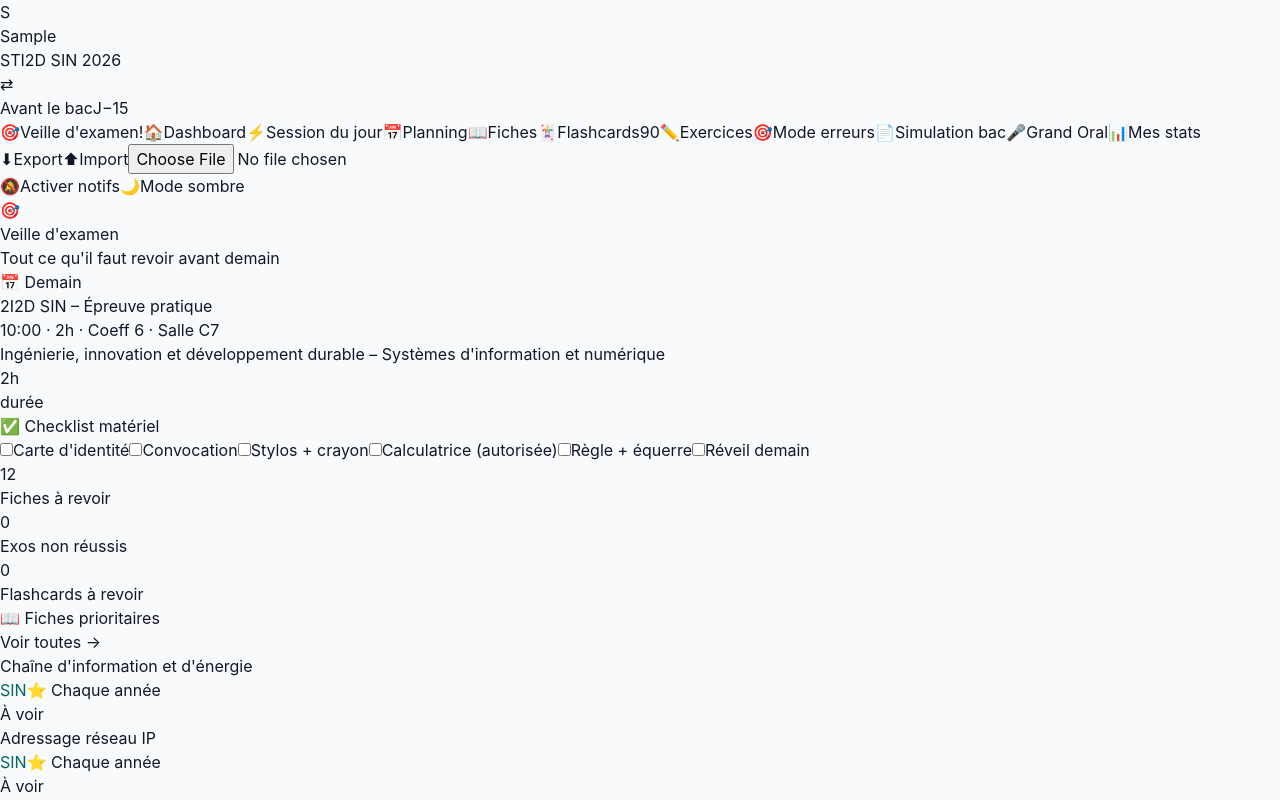
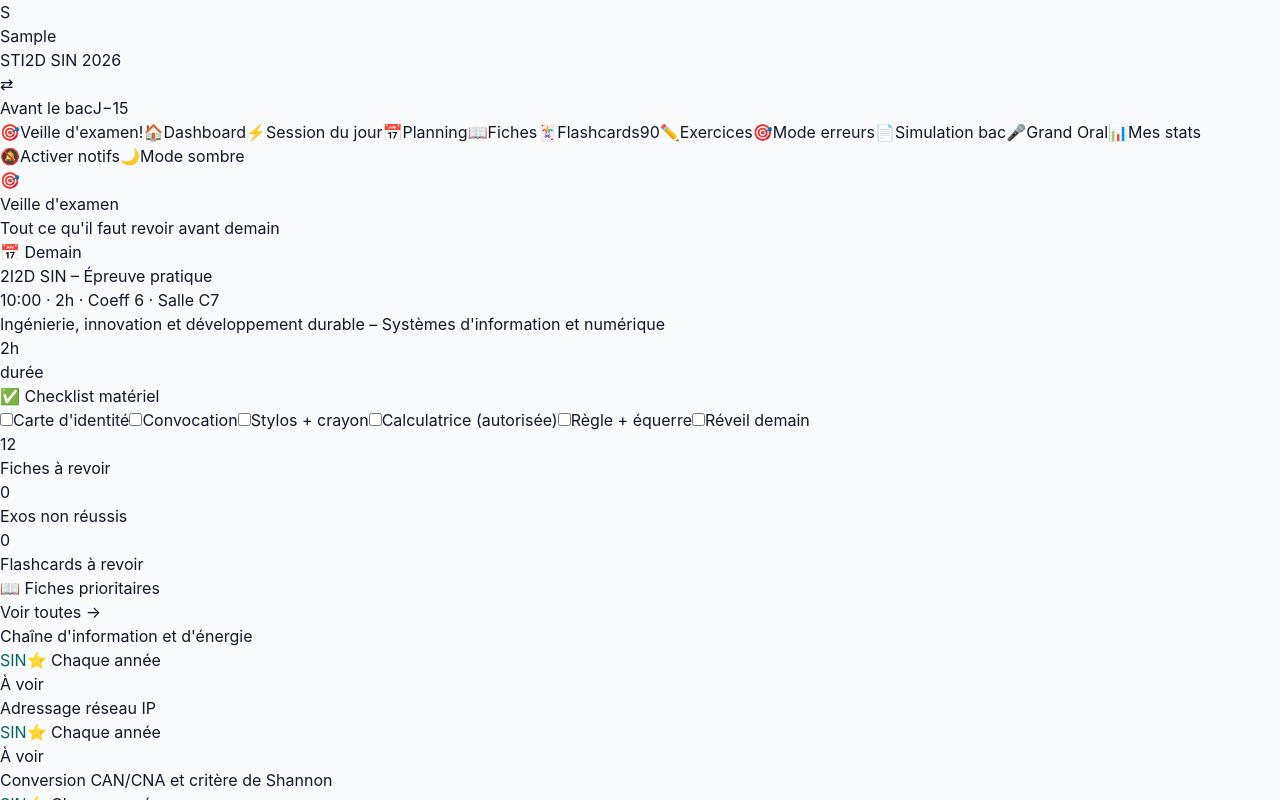
Before and after one commit to El-K4lash/Bac-STI2D, a React (Vite) app: page / in a window 1280 px wide. Both pictures are taken after typing "Sample" into the empty fields and a click on the button "Commencer →". Shown: the top 800 px of the page. Built offline with nearby package versions, Linux system fonts and the light colour scheme.

Commit message:
chore: update

```diff
--- a/src/components/Sidebar.jsx
+++ b/src/components/Sidebar.jsx
@@ -1,7 +1,5 @@
-import { useRef } from 'react'
 import { getDaysLeft } from '../utils/constants'
 import { requestNotifPermission } from '../utils/notifications'
-import { getDBKey } from '../hooks/useDB'
 import db from '../../data/db.json'
 
 function getTomorrow() {
@@ -29,33 +27,6 @@ export default function Sidebar({ page, setPage, dueCount, fichesRevCount, erreu
   const { db, updateDB } = userDB
   const daysLeft = getDaysLeft()
   const toggleDark = () => updateDB(d => { d.darkMode = !d.darkMode })
-  const importRef = useRef(null)
-
-  const exportData = () => {
-    const data = localStorage.getItem(getDBKey(currentUser))
-    if (!data) return
-    const blob = new Blob([data], { type: 'application/json' })
-    const url = URL.createObjectURL(blob)
-    const a = document.createElement('a')
-    a.href = url
-    a.download = `bac-stats-${currentUser}.json`
-    a.click()
-    URL.revokeObjectURL(url)
-  }
-
-  const importData = (e) => {
-    const file = e.target.files[0]
-    if (!file) return
-    const reader = new FileReader()
-    reader.onload = (ev) => {
-      try {
-        const parsed = JSON.parse(ev.target.result)
-        localStorage.setItem(getDBKey(currentUser), JSON.stringify(parsed))
-        window.location.reload()
-      } catch { alert('Fichier invalide') }
-    }
-    reader.readAsText(file)
-  }
 
   const toggleNotif = async () => {
     if (db.notifEnabled) {
@@ -157,20 +128,6 @@ export default function Sidebar({ page, setPage, dueCount, fichesRevCount, erreu
 
       {/* Footer */}
       <div className="p-2 border-t border-gray-100 dark:border-gray-800 space-y-0.5">
-        {/* Export / Import stats */}
-        <div className="flex gap-1 mb-1">
-          <button onClick={exportData}
-            className="flex-1 flex items-center justify-center gap-1 px-2 py-1.5 rounded-lg text-xs text-gray-500 dark:text-gray-500 hover:bg-gray-50 dark:hover:bg-gray-800 hover:text-gray-700 dark:hover:text-gray-300 transition-all"
-            title="Exporter mes stats (pour les importer ailleurs)">
-            <span>⬇</span><span>Export</span>
-          </button>
-          <button onClick={() => importRef.current?.click()}
-            className="flex-1 flex items-center justify-center gap-1 px-2 py-1.5 rounded-lg text-xs text-gray-500 dark:text-gray-500 hover:bg-gray-50 dark:hover:bg-gray-800 hover:text-gray-700 dark:hover:text-gray-300 transition-all"
-            title="Importer des stats depuis un fichier">
-            <span>⬆</span><span>Import</span>
-          </button>
-          <input ref={importRef} type="file" accept=".json" className="hidden" onChange={importData} />
-        </div>
         <button onClick={toggleNotif}
           className="w-full flex items-center gap-2.5 px-3 py-2 rounded-lg text-sm text-gray-600 dark:text-gray-400 hover:bg-gray-50 dark:hover:bg-gray-800 hover:text-gray-900 dark:hover:text-white transition-all">
           <span className="text-base">{db.notifEnabled ? '🔔' : '🔕'}</span>
```
